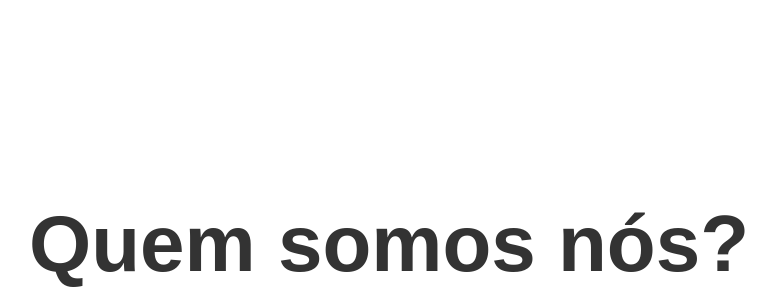
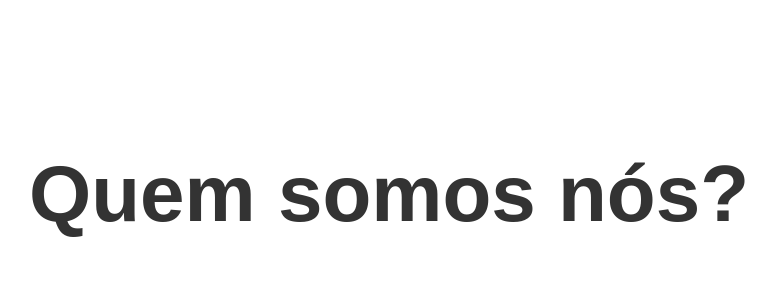
Before and after one commit to LauraAlessioo/SocioSite, a plain HTML site: page siteSocio/index.html in a window 1280 px wide. Shown: the part 500-800 px from the top of the page, without its empty margins (251-1027 px from the left). Drawn offline with Linux system fonts and the light colour scheme.

Commit message:
só um bottomzinho no h1

```diff
--- a/siteSocio/index.html
+++ b/siteSocio/index.html
@@ -29,7 +29,7 @@
 
     <section class="segunda">
         <div class="content2">
-            <h1 style="font-size: 80px;">Quem somos nós?</h1>
+            <h1 style="font-size: 80px; position: relative; bottom: 50px;">Quem somos nós?</h1>
             <div class="sub-content">
                 <div class="card leftC">
                     <img src="assets/logo-avanade-icon-branca.png" alt="">
```
